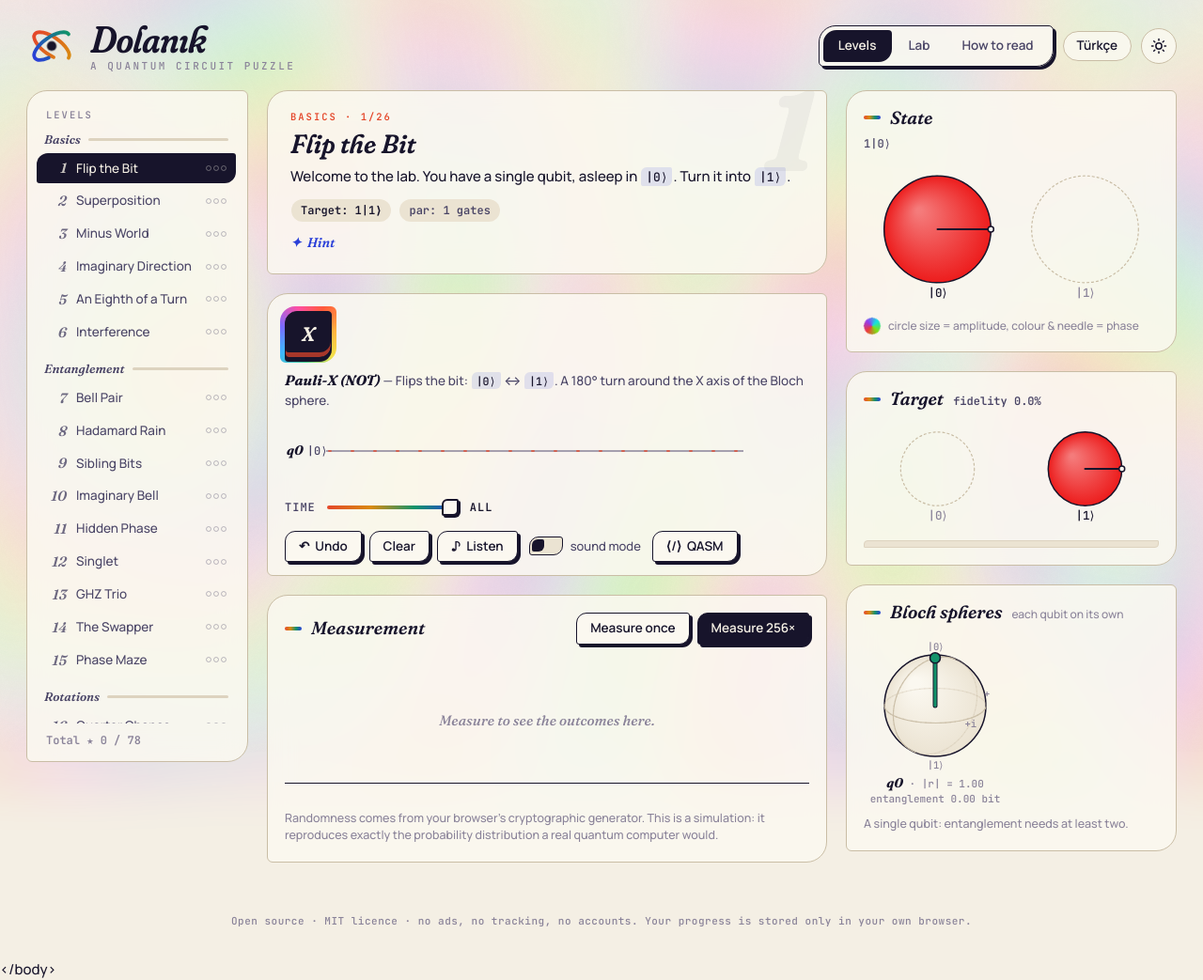
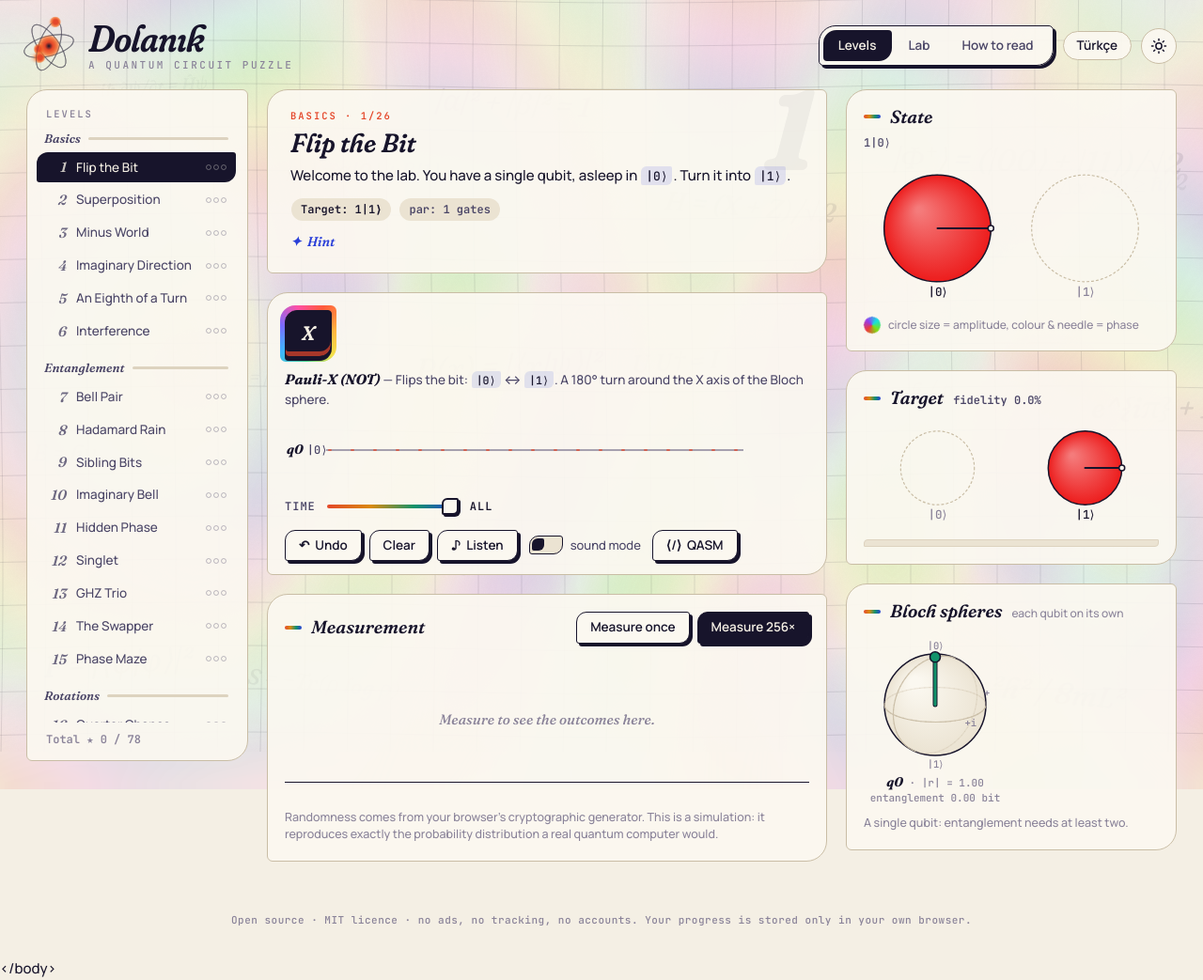
Before and after one commit to BeyzanurKarademirli/kuantum_first, a website with bundled scripts: page index.html in a window 1280 px wide. Shown: the whole page at 94% size. Built offline with nearby package versions, Linux system fonts and the light colour scheme.

Commit message:
İmleçle etkileşimli efektler ve önbellek düzeltmesi (0.7.0)
- Uzay-zaman ağı: imleç ağı kütle gibi büker, tıklama dalga yayar
- Foton izi ve girişim halkaları, ışık izli canlı atom logosu
- Arka planda paralaksla süzülen kuantum denklemleri
- Kartlarda imleci izleyen ışık, kapı tuşlarında 3B eğilme
- Bulanıklık filtreleri kaldırıldı: 13 → 61 kare/sn
- Yayında CSS/JS adreslerine commit etiketi (eski önbellek sayfayı bozmaz)

Co-Authored-By: Claude Opus 5.5 <noreply@anthropic.com>
Claude-Session: https://claude.ai/code/session_01T3Bm4bdHAQiiRjtq4DHc9C

```diff
--- a/css/style.css
+++ b/css/style.css
@@ -39,7 +39,7 @@
   --paper: #f4efe4;
   --paper-2: #ebe3d2;
   --card: #fbf8f0;
-  --card-a: rgba(251, 248, 240, .86);
+  --card-a: rgba(251, 248, 240, .93);
   --ink: #17142b;
   --ink-2: #4a4566;
   --ink-3: #8a8399;
@@ -62,14 +62,14 @@
   color-scheme: light;
 }
 :root[data-theme="dark"] {
-  --paper: #0e0c1a; --paper-2: #17142b; --card: #1a1730; --card-a: rgba(26, 23, 48, .82);
+  --paper: #0e0c1a; --paper-2: #17142b; --card: #1a1730; --card-a: rgba(26, 23, 48, .9);
   --ink: #f2ecdd; --ink-2: #bfb8cf; --ink-3: #7f7892; --line: #2f2a4a; --line-2: #463f68;
   --vermilion: #ff6a45; --cobalt: #8796ff; --saffron: #ffbf55; --jade: #4fd1a5; --rose: #ff6b9a;
   --on-accent: #17142b; --shadow: #000; --ebru-opacity: .3; color-scheme: dark;
 }
 @media (prefers-color-scheme: dark) {
   :root:not([data-theme="light"]) {
-    --paper: #0e0c1a; --paper-2: #17142b; --card: #1a1730; --card-a: rgba(26, 23, 48, .82);
+    --paper: #0e0c1a; --paper-2: #17142b; --card: #1a1730; --card-a: rgba(26, 23, 48, .9);
     --ink: #f2ecdd; --ink-2: #bfb8cf; --ink-3: #7f7892; --line: #2f2a4a; --line-2: #463f68;
     --vermilion: #ff6a45; --cobalt: #8796ff; --saffron: #ffbf55; --jade: #4fd1a5; --rose: #ff6b9a;
     --on-accent: #17142b; --shadow: #000; --ebru-opacity: .3; color-scheme: dark;
@@ -95,10 +95,36 @@ body::before {
 }
 .ebru {
   position: fixed; inset: -40px; width: calc(100% + 80px); height: calc(100% + 80px);
-  z-index: 0; pointer-events: none; opacity: var(--ebru-opacity); filter: blur(26px) saturate(1.25);
+  z-index: 0; pointer-events: none; opacity: var(--ebru-opacity); image-rendering: auto;
   transition: opacity .6s;
 }
 .top, .layout, .foot { position: relative; z-index: 1; }
+
+/* uzay-zaman ağı + foton izi (js/fx.js) */
+.field { position: fixed; inset: 0; width: 100%; height: 100%; z-index: 0; pointer-events: none; }
+.trail { position: fixed; inset: 0; width: 100%; height: 100%; z-index: 45; pointer-events: none; }
+
+/* arka planda süzülen denklemler: imleçle paralaks */
+.eqs { position: fixed; inset: 0; z-index: 0; pointer-events: none; overflow: hidden; }
+.eqs span {
+  position: absolute; white-space: nowrap; color: var(--ink);
+  font: italic 500 20px/1 var(--font-display); font-variation-settings: 'SOFT' 100, 'WONK' 1;
+  opacity: calc(var(--d) * .085);
+  transform: translate(calc(var(--px, 0) * var(--d) * -38px), calc(var(--py, 0) * var(--d) * -28px)) rotate(var(--r));
+  animation: drift linear infinite alternate;
+}
+@keyframes drift { from { margin-top: -14px; } to { margin-top: 14px; } }
+:root[data-theme="dark"] .eqs span { opacity: calc(var(--d) * .13); }
+@media (prefers-color-scheme: dark) { :root:not([data-theme="light"]) .eqs span { opacity: calc(var(--d) * .13); } }
+
+/* kartlarda imleci izleyen ışık lekesi */
+.card::before, .win-box::before {
+  content: ''; position: absolute; inset: 0; border-radius: inherit; pointer-events: none; z-index: 0;
+  background: radial-gradient(320px circle at var(--mx, 50%) var(--my, 50%), color-mix(in srgb, var(--saffron) 13%, transparent), transparent 70%);
+  opacity: 0; transition: opacity .35s;
+}
+.card:hover::before, .win-box:hover::before { opacity: 1; }
+.card > *, .win-box > * { position: relative; z-index: 1; }
 .mono, code { font-family: var(--font-mono); font-size: .92em; }
 code { background: var(--paper-2); padding: 1px 5px; border-radius: 4px; }
 .ket { font: 500 .86em/1 var(--font-mono); white-space: nowrap; padding: 2px 5px 1px; margin: 0 1px; border-radius: 6px 2px 6px 2px; background: color-mix(in srgb, var(--cobalt) 12%, transparent); color: var(--ink); font-style: normal; }
@@ -134,7 +160,6 @@ code { background: var(--paper-2); padding: 1px 5px; border-radius: 4px; }
 .pill {
   border: 1.5px solid var(--line-2); background: var(--card-a); border-radius: 999px;
   padding: 8px 14px; transition: border-color .2s, transform .2s;
-  backdrop-filter: blur(6px);
 }
 .pill:hover { border-color: var(--ink); transform: translateY(-1px); }
 .pill.icon { width: 38px; height: 38px; padding: 0; display: grid; place-items: center; }
@@ -145,12 +170,7 @@ code { background: var(--paper-2); padding: 1px 5px; border-radius: 4px; }
 /* ---------- üst bölüm ---------- */
 .top { display: flex; align-items: center; justify-content: space-between; gap: 18px; padding: 22px 28px 14px; flex-wrap: wrap; }
 .brand { display: flex; gap: 14px; align-items: center; }
-.mark { width: 54px; height: 54px; flex: none; overflow: visible; }
-.mark .orbit { fill: none; stroke-width: 4.5; stroke-linecap: round; stroke-dasharray: 120 60; animation: orbit 9s linear infinite; }
-.mark .o2 { animation-duration: 13s; animation-direction: reverse; }
-.mark .core { fill: var(--ink); animation: pulse 3.2s ease-in-out infinite; transform-origin: 32px 32px; }
-@keyframes orbit { to { stroke-dashoffset: -360; } }
-@keyframes pulse { 50% { transform: scale(1.35); } }
+.mark { width: 64px; height: 64px; flex: none; cursor: pointer; margin: -6px -4px -6px -8px; }
 .wordmark {
   margin: 0; font: italic 600 40px/0.95 var(--font-display); letter-spacing: -.5px;
   font-variation-settings: 'SOFT' 100, 'WONK' 1, 'opsz' 144;
@@ -161,7 +181,7 @@ code { background: var(--paper-2); padding: 1px 5px; border-radius: 4px; }
 .modes {
   position: relative; display: flex; padding: 4px; gap: 2px;
   background: var(--card-a); border: 1.5px solid var(--ink); border-radius: 18px 5px 18px 5px;
-  box-shadow: 3px 3px 0 var(--shadow); backdrop-filter: blur(8px);
+  box-shadow: 3px 3px 0 var(--shadow);
 }
 .modes button {
   position: relative; z-index: 1; border: 0; background: none; color: var(--ink-2);
@@ -179,7 +199,7 @@ code { background: var(--paper-2); padding: 1px 5px; border-radius: 4px; }
 /* ---------- yerleşim ---------- */
 .layout { display: grid; grid-template-columns: 236px minmax(0, 1fr) 352px; gap: 20px; padding: 6px 28px 28px; align-items: start; }
 .card {
-  position: relative; background: var(--card-a); backdrop-filter: blur(14px) saturate(1.1);
+  position: relative; background: var(--card-a);
   border: 1.5px solid var(--line-2); border-radius: 22px 6px 22px 6px;
   padding: 18px; margin-bottom: 20px;
   animation: rise .6s cubic-bezier(.2, .8, .2, 1) both;
@@ -274,7 +294,7 @@ code { background: var(--paper-2); padding: 1px 5px; border-radius: 4px; }
   transition: transform .1s, box-shadow .1s;
 }
 .gate.wide { font: 700 13px/1 var(--font-mono); font-style: normal; letter-spacing: .5px; }
-.gate:hover { transform: translateY(-2px) rotate(-1.5deg); box-shadow: 0 6px 0 var(--ink), inset 0 -5px 0 color-mix(in srgb, var(--fam) 70%, transparent); }
+.gate:hover { transform: perspective(380px) var(--tilt, rotate(-1.5deg)) translateY(-2px); box-shadow: 0 6px 0 var(--ink), inset 0 -5px 0 color-mix(in srgb, var(--fam) 70%, transparent); }
 .gate:active { transform: translateY(4px); box-shadow: 0 0 0 var(--ink), inset 0 -2px 0 var(--fam); }
 .gate[data-fam="pauli"] { --fam: var(--vermilion); }
 .gate[data-fam="h"] { --fam: var(--jade); }
@@ -475,6 +495,7 @@ body.mode-help .layout { grid-template-columns: 236px minmax(0, 1fr); }
   .story h2 { font-size: 24px; }
   .story::after { font-size: 90px; }
   .gate { min-width: 46px; height: 46px; }
+  .eqs span:nth-child(n+9) { display: none; }
 }
 
 @media (prefers-reduced-motion: reduce) {
--- a/index.html
+++ b/index.html
@@ -13,19 +13,13 @@
 </head>
 <body>
   <canvas id="ebru" class="ebru" aria-hidden="true"></canvas>
+  <div id="eqs" class="eqs" aria-hidden="true"></div>
+  <canvas id="field" class="field" aria-hidden="true"></canvas>
   <a class="skip" href="#circuit" data-i18n="circuit.aria">Kuantum devresi</a>
 
   <header class="top">
     <div class="brand">
-      <svg class="mark" viewBox="0 0 64 64" aria-hidden="true">
-        <defs>
-          <linearGradient id="mk1" x1="0" x2="1"><stop offset="0" stop-color="var(--vermilion)"/><stop offset="1" stop-color="var(--saffron)"/></linearGradient>
-          <linearGradient id="mk2" x1="0" x2="1"><stop offset="0" stop-color="var(--cobalt)"/><stop offset="1" stop-color="var(--jade)"/></linearGradient>
-        </defs>
-        <ellipse class="orbit o1" cx="32" cy="32" rx="26" ry="11" stroke="url(#mk1)" transform="rotate(35 32 32)"/>
-        <ellipse class="orbit o2" cx="32" cy="32" rx="26" ry="11" stroke="url(#mk2)" transform="rotate(-35 32 32)"/>
-        <circle class="core" cx="32" cy="32" r="4.5"/>
-      </svg>
+      <canvas id="atom" class="mark" width="64" height="64" aria-hidden="true"></canvas>
       <div>
         <h1 class="wordmark">Dolanık</h1>
         <p class="tag" data-i18n="brand.tag">kuantum devre bulmacası</p>
@@ -129,6 +123,7 @@
     </div>
   </dialog>
 
+  <canvas id="trail" class="trail" aria-hidden="true"></canvas>
   <div id="toast" class="toast" role="status" aria-live="polite"></div>
 
   <footer class="foot" data-i18n="foot"></footer>
--- a/js/app.js
+++ b/js/app.js
@@ -12,6 +12,7 @@ import { toQasm, fromQasm } from './qasm.js';
 import { t, tx, setLang, getLang, detectLang } from './i18n.js';
 import { LEVELS_EN } from './levels-en.js';
 import { startEbru, burst } from './ebru.js';
+import { startField, startTrail, startAtom, startEquations, startSpotlight } from './fx.js';
 import {
   CHANNELS, runNoisy, rhoBloch, rhoProbabilities, purity, rhoFidelity, sampleRho, measureShotsRho,
 } from './noise.js';
@@ -945,6 +946,11 @@ matchMedia('(prefers-color-scheme: dark)').addEventListener?.('change', () => ui
 // ---------- başlat ----------
 applyStaticText();
 startEbru($('ebru'));
+startField($('field'));
+startTrail($('trail'));
+startAtom($('atom'));
+startEquations($('eqs'));
+startSpotlight();
 document.fonts?.ready.then(() => { moveThumb(); if (ui.mode !== 'help') update({ silent: true }); });
 const fromHash = readHash();
 if (fromHash === 'challenge') {
--- /dev/null
+++ b/js/fx.js
@@ -0,0 +1,310 @@
+// İmleçle etkileşimli görsel efektler:
+//  1. Uzay-zaman ağı: arka plandaki tel ızgara imleci bir kütle gibi algılayıp bükülür;
+//     tıklanan yerden ağ boyunca dalga yayılır.
+//  2. Foton izi: imlecin arkasında faz renklerinde ışık izi (yalnızca fare/kalem).
+//  3. Işıldayan atom: logodaki elektronlar ışık izi bırakır, imlece doğru eğilir.
+//  4. Denklem tahtası: arka planda süzülen kuantum formülleri, imleçle paralaks.
+//  5. Kart ışığı: imlecin altındaki karta yumuşak bir ışık lekesi.
+// "Hareketi azalt" tercihinde hepsi durağan tek kare çizer ya da kapanır.
+
+const reduce = matchMedia('(prefers-reduced-motion: reduce)').matches;
+const finePointer = matchMedia('(pointer: fine)').matches;
+const css = (n) => getComputedStyle(document.documentElement).getPropertyValue(n).trim();
+const isDark = () => {
+  const t = document.documentElement.dataset.theme;
+  return t ? t === 'dark' : matchMedia('(prefers-color-scheme: dark)').matches;
+};
+
+// ortak imleç durumu (yumuşatılmış)
+const pointer = { x: innerWidth / 2, y: innerHeight * 0.4, tx: innerWidth / 2, ty: innerHeight * 0.4, active: false, speed: 0 };
+addEventListener('pointermove', (e) => {
+  pointer.speed = Math.min(60, Math.hypot(e.clientX - pointer.tx, e.clientY - pointer.ty));
+  pointer.tx = e.clientX; pointer.ty = e.clientY; pointer.active = true;
+}, { passive: true });
+document.addEventListener('pointerleave', () => { pointer.active = false; });
+
+// ---------------------------------------------------------------- 1 + 2
+export function startField(canvas) {
+  const ctx = canvas.getContext('2d');
+  let W, H, dpr;
+  const resize = () => {
+    dpr = Math.min(2, devicePixelRatio || 1);
+    W = innerWidth; H = innerHeight;
+    canvas.width = W * dpr; canvas.height = H * dpr;
+    ctx.setTransform(dpr, 0, 0, dpr, 0, 0);
+  };
+  resize();
+  addEventListener('resize', resize);
+
+  const ripples = [];
+  addEventListener('pointerdown', (e) => {
+    ripples.push({ x: e.clientX, y: e.clientY, t0: performance.now() });
+    if (ripples.length > 6) ripples.shift();
+  }, { passive: true });
+
+  const GAP = 46;
+
+  // ağdaki bir noktanın bükülmüş konumu
+  const warp = (x, y, t, now) => {
+    let dx = 0, dy = 0;
+    // imleç: yerçekimi kuyusu gibi içe çeker
+    const px = pointer.x - x, py = pointer.y - y;
+    const r2 = px * px + py * py;
+    const pull = pointer.active ? 0.34 * Math.exp(-r2 / 26000) : 0;
+    dx += px * pull; dy += py * pull;
+    // tıklama dalgaları: ağ boyunca yayılan halkalar
+    for (const rp of ripples) {
+      const age = (now - rp.t0) / 1000;
+      if (age > 2.4) continue;
+      const rx = x - rp.x, ry = y - rp.y;
+      const r = Math.hypot(rx, ry) || 1;
+      const front = age * 520;
+      const amp = 16 * Math.exp(-age * 1.6) * Math.exp(-((r - front) ** 2) / 5000);
+      const s = Math.sin((r - front) / 22) * amp;
+      dx += (rx / r) * s; dy += (ry / r) * s;
+    }
+    // hafif kendiliğinden dalgalanma
+    dy += Math.sin(x / 140 + t * 0.6) * 3;
+    dx += Math.cos(y / 160 + t * 0.5) * 3;
+    return [x + dx, y + dy];
+  };
+
+  const draw = (now) => {
+    const t = now / 1000;
+    pointer.x += (pointer.tx - pointer.x) * 0.12;
+    pointer.y += (pointer.ty - pointer.y) * 0.12;
+    while (ripples.length && now - ripples[0].t0 > 2400) ripples.shift();
+    ctx.clearRect(0, 0, W, H);
+
+    const dark = isDark();
+    ctx.lineWidth = 1;
+    ctx.strokeStyle = dark ? 'rgba(200, 190, 255, 0.15)' : 'rgba(23, 20, 43, 0.1)';
+    const cols = Math.ceil(W / GAP) + 2, rows = Math.ceil(H / GAP) + 2;
+    const step = 14;
+    ctx.beginPath();
+    for (let j = -1; j < rows; j++) {
+      const y = j * GAP;
+      for (let x = -GAP; x <= W + GAP; x += step) {
+        const [a, b] = warp(x, y, t, now);
+        x === -GAP ? ctx.moveTo(a, b) : ctx.lineTo(a, b);
+      }
+    }
+    for (let i = -1; i < cols; i++) {
+      const x = i * GAP;
+      for (let y = -GAP; y <= H + GAP; y += step) {
+        const [a, b] = warp(x, y, t, now);
+        y === -GAP ? ctx.moveTo(a, b) : ctx.lineTo(a, b);
+      }
+    }
+    ctx.stroke();
+
+    // imleç çevresindeki parıltı (kütlenin "ışığı")
+    if (pointer.active) {
+      const g = ctx.createRadialGradient(pointer.x, pointer.y, 0, pointer.x, pointer.y, 170);
+      const hue = (t * 40) % 360;
+      g.addColorStop(0, dark ? `hsla(${hue}, 90%, 65%, 0.16)` : `hsla(${hue}, 85%, 55%, 0.10)`);
+      g.addColorStop(1, 'hsla(0, 0%, 0%, 0)');
+      ctx.fillStyle = g;
+      ctx.fillRect(pointer.x - 170, pointer.y - 170, 340, 340);
+    }
+
+    pointer.speed *= 0.9;
+  };
+
+  if (reduce) { draw(0); addEventListener('resize', () => draw(0)); return; }
+  const loop = (now) => { if (!document.hidden) draw(now); requestAnimationFrame(loop); };
+  requestAnimationFrame(loop);
+}
+
+// ---------------------------------------------------------------- 2: foton izi (arayüzün üstünde)
+export function startTrail(canvas) {
+  if (!finePointer || reduce) { canvas.remove(); return; }
+  const ctx = canvas.getContext('2d');
+  let W, H;
+  const resize = () => {
+    const dpr = Math.min(2, devicePixelRatio || 1);
+    W = innerWidth; H = innerHeight;
+    canvas.width = W * dpr; canvas.height = H * dpr;
+    ctx.setTransform(dpr, 0, 0, dpr, 0, 0);
+  };
+  resize();
+  addEventListener('resize', resize);
+  const trail = [];
+  let dirty = false;
+  // tıklamada küçük bir girişim halkası
+  const rings = [];
+  addEventListener('pointerdown', (e) => rings.push({ x: e.clientX, y: e.clientY, t0: performance.now() }), { passive: true });
+  const loop = (now) => {
+    requestAnimationFrame(loop);
+    if (document.hidden) return;
+    const t = now / 1000;
+    const dark = isDark();
+    if (!trail.length && !rings.length && pointer.speed < 0.5) {
+      if (dirty) { ctx.clearRect(0, 0, W, H); dirty = false; }
+      return;
+    }
+    ctx.clearRect(0, 0, W, H);
+    dirty = true;
+    // yalnızca imleç hareket ederken iz bırak; durunca iz kuyruktan söner
+    if (pointer.active && pointer.speed > 0.5) {
+      trail.push({ x: pointer.tx, y: pointer.ty, hue: (t * 320) % 360 });
+    } else if (trail.length) trail.shift();
+    if (trail.length > 28) trail.splice(0, trail.length - 28);
+    if (trail.length > 1) {
+      ctx.save();
+      ctx.globalCompositeOperation = dark ? 'lighter' : 'source-over';
+      ctx.lineCap = 'round';
+      for (let k = 1; k < trail.length; k++) {
+        const a = trail[k - 1], b = trail[k];
+        const f = k / trail.length;
+        ctx.strokeStyle = `hsla(${b.hue}, 95%, ${dark ? 62 : 52}%, ${f * 0.75})`;
+        ctx.lineWidth = f * 5;
+        ctx.beginPath(); ctx.moveTo(a.x, a.y); ctx.lineTo(b.x, b.y); ctx.stroke();
+      }
+      ctx.restore();
+    }
+    pointer.speed *= 0.9;
+    for (let i = rings.length - 1; i >= 0; i--) {
+      const age = (now - rings[i].t0) / 600;
+      if (age > 1) { rings.splice(i, 1); continue; }
+      for (let k = 0; k < 3; k++) {
+        const a = age - k * 0.14;
+        if (a <= 0) continue;
+        ctx.strokeStyle = `hsla(${(k * 120 + t * 90) % 360}, 90%, ${dark ? 65 : 50}%, ${(1 - age) * 0.7})`;
+        ctx.lineWidth = 2;
+        ctx.beginPath(); ctx.arc(rings[i].x, rings[i].y, 6 + a * 42, 0, Math.PI * 2); ctx.stroke();
+      }
+    }
+  };
+  requestAnimationFrame(loop);
+}
+
+// ---------------------------------------------------------------- 3
+export function startAtom(canvas) {
+  const ctx = canvas.getContext('2d');
+  const S = 64;
+  const dpr = Math.min(2, devicePixelRatio || 1);
+  canvas.width = S * dpr; canvas.height = S * dpr;
+  ctx.setTransform(dpr, 0, 0, dpr, 0, 0);
+  let hover = 0, hoverT = 0;
+  canvas.addEventListener('pointerenter', () => { hoverT = 1; });
+  canvas.addEventListener('pointerleave', () => { hoverT = 0; });
+  const orbits = [
+    { tilt: 0.6, rx: 27, ry: 9.5, sp: 1.6, ph: 0 },
+    { tilt: -0.6, rx: 27, ry: 9.5, sp: -1.25, ph: 2 },
+    { tilt: Math.PI / 2, rx: 27, ry: 9.5, sp: 1.05, ph: 4 },
+  ];
+  const draw = (now) => {
+    const t = now / 1000;
+    hover += (hoverT - hover) * 0.08;
+    const dark = isDark();
+    // imlece doğru hafif eğilme
+    const rect = canvas.getBoundingClientRect();
+    const lx = Math.max(-1, Math.min(1, (pointer.x - (rect.left + rect.width / 2)) / 600));
+    const ly = Math.max(-1, Math.min(1, (pointer.y - (rect.top + rect.height / 2)) / 600));
+    // önceki kareyi silerek izleri bırak (saydam tuval: destination-out)
+    ctx.globalCompositeOperation = 'destination-out';
+    ctx.fillStyle = `rgba(0,0,0,${reduce ? 1 : 0.22})`;
+    ctx.fillRect(0, 0, S, S);
+    ctx.globalCompositeOperation = dark ? 'lighter' : 'source-over';
+    const c = S / 2;
+    for (const o of orbits) {
+      const ang = o.tilt + lx * 0.35;
+      const squash = 1 + ly * 0.25;
+      // yörünge çizgisi
+      ctx.save(); ctx.translate(c, c); ctx.rotate(ang);
+      ctx.strokeStyle = dark ? 'rgba(255,170,80,0.22)' : 'rgba(23,20,43,0.22)';
+      ctx.lineWidth = 1;
+      ctx.beginPath(); ctx.ellipse(0, 0, o.rx, o.ry * squash, 0, 0, Math.PI * 2); ctx.stroke();
+      // elektron
+      const a = o.ph + t * o.sp * (1 + hover * 2.2);
+      const ex = Math.cos(a) * o.rx, ey = Math.sin(a) * o.ry * squash;
+      const g = ctx.createRadialGradient(ex, ey, 0, ex, ey, 6);
+      g.addColorStop(0, dark ? 'rgba(255,245,220,1)' : css('--vermilion'));
+      g.addColorStop(0.4, dark ? 'rgba(255,170,60,0.9)' : css('--vermilion'));
+      g.addColorStop(1, 'rgba(255,120,30,0)');
+      ctx.fillStyle = g;
+      ctx.beginPath(); ctx.arc(ex, ey, 6, 0, Math.PI * 2); ctx.fill();
+      ctx.restore();
+    }
+    // çekirdek: titreşen parıltı
+    const pulse = 1 + Math.sin(t * 3) * 0.12 + hover * 0.25;
+    const g = ctx.createRadialGradient(c, c, 0, c, c, 11 * pulse);
+    g.addColorStop(0, dark ? 'rgba(255,250,235,1)' : css('--ink'));
+    g.addColorStop(0.35, dark ? 'rgba(255,180,70,0.95)' : css('--vermilion'));
+    g.addColorStop(1, 'rgba(255,110,20,0)');
+    ctx.fillStyle = g;
+    ctx.beginPath(); ctx.arc(c, c, 11 * pulse, 0, Math.PI * 2); ctx.fill();
+    ctx.globalCompositeOperation = 'source-over';
+  };
+  if (reduce) { draw(0); return; }
+  const loop = (now) => { if (!document.hidden) draw(now); requestAnimationFrame(loop); };
+  requestAnimationFrame(loop);
+}
+
+// ---------------------------------------------------------------- 4
+const EQUATIONS = [
+  'iħ ∂ψ/∂t = Ĥψ',
+  '|ψ⟩ = α|0⟩ + β|1⟩',
+  '|α|² + |β|² = 1',
+  'H = (X + Z)/√2',
+  '|Φ⁺⟩ = (|00⟩ + |11⟩)/√2',
+  'Δx · Δp ≥ ħ/2',
+  'E = hν',
+  'ρ = |ψ⟩⟨ψ|',
+  'P(x) = |⟨x|ψ⟩|²',
+  'U U† = I',
+  'λ = h / p',
+  'e^{iπ} + 1 = 0',
+  'F = |⟨ψ|φ⟩|²',
+  'S = −Tr(ρ log ρ)',
+  'QFT|x⟩ = Σ e^{2πixy/N}|y⟩',
+  'CNOT|10⟩ = |11⟩',
+  'Eₙ = n²h² / 8mL²',
+  '⟨Ŝz⟩ = ħ/2',
+];
+
+export function startEquations(layer) {
+  layer.replaceChildren();
+  // tohumlu rastgelelik: her açılışta aynı düzen
+  let seed = 7;
+  const rnd = () => ((seed = (seed * 16807) % 2147483647) / 2147483647);
+  EQUATIONS.forEach((eq, i) => {
+    const s = document.createElement('span');
+    s.textContent = eq;
+    const depth = 0.3 + rnd() * 0.9;
+    s.style.cssText = `left:${(i % 6) * 17 + rnd() * 9}%;top:${Math.floor(i / 6) * 33 + rnd() * 22 + 4}%;`
+      + `font-size:${14 + depth * 16}px;--d:${depth.toFixed(2)};--r:${(rnd() * 14 - 7).toFixed(1)}deg;`
+      + `animation-duration:${18 + rnd() * 20}s;animation-delay:${-rnd() * 20}s;`;
+    layer.appendChild(s);
+  });
+  if (reduce) return;
+  const loop = () => {
+    const nx = (pointer.x / innerWidth - 0.5) * 2, ny = (pointer.y / innerHeight - 0.5) * 2;
+    layer.style.setProperty('--px', nx.toFixed(3));
+    layer.style.setProperty('--py', ny.toFixed(3));
+    requestAnimationFrame(loop);
+  };
+  requestAnimationFrame(loop);
+}
+
+// ---------------------------------------------------------------- 5
+export function startSpotlight() {
+  if (!finePointer) return;
+  document.addEventListener('pointermove', (e) => {
+    const card = e.target.closest?.('.card, .gate, .win-box');
+    if (!card) return;
+    const r = card.getBoundingClientRect();
+    card.style.setProperty('--mx', `${e.clientX - r.left}px`);
+    card.style.setProperty('--my', `${e.clientY - r.top}px`);
+    if (card.classList.contains('gate') && !reduce) {
+      const rx = ((e.clientY - r.top) / r.height - 0.5) * -14;
+      const ry = ((e.clientX - r.left) / r.width - 0.5) * 14;
+      card.style.setProperty('--tilt', `rotateX(${rx.toFixed(1)}deg) rotateY(${ry.toFixed(1)}deg)`);
+    }
+  }, { passive: true });
+  document.addEventListener('pointerout', (e) => {
+    const g = e.target.closest?.('.gate');
+    if (g && !g.contains(e.relatedTarget)) g.style.removeProperty('--tilt');
+  }, { passive: true });
+}
```
Also changed, not shown: CLAUDE.md (+3 -1 lines), .github/workflows/pages.yml, CHANGELOG.md, README.md, 1 other file.
